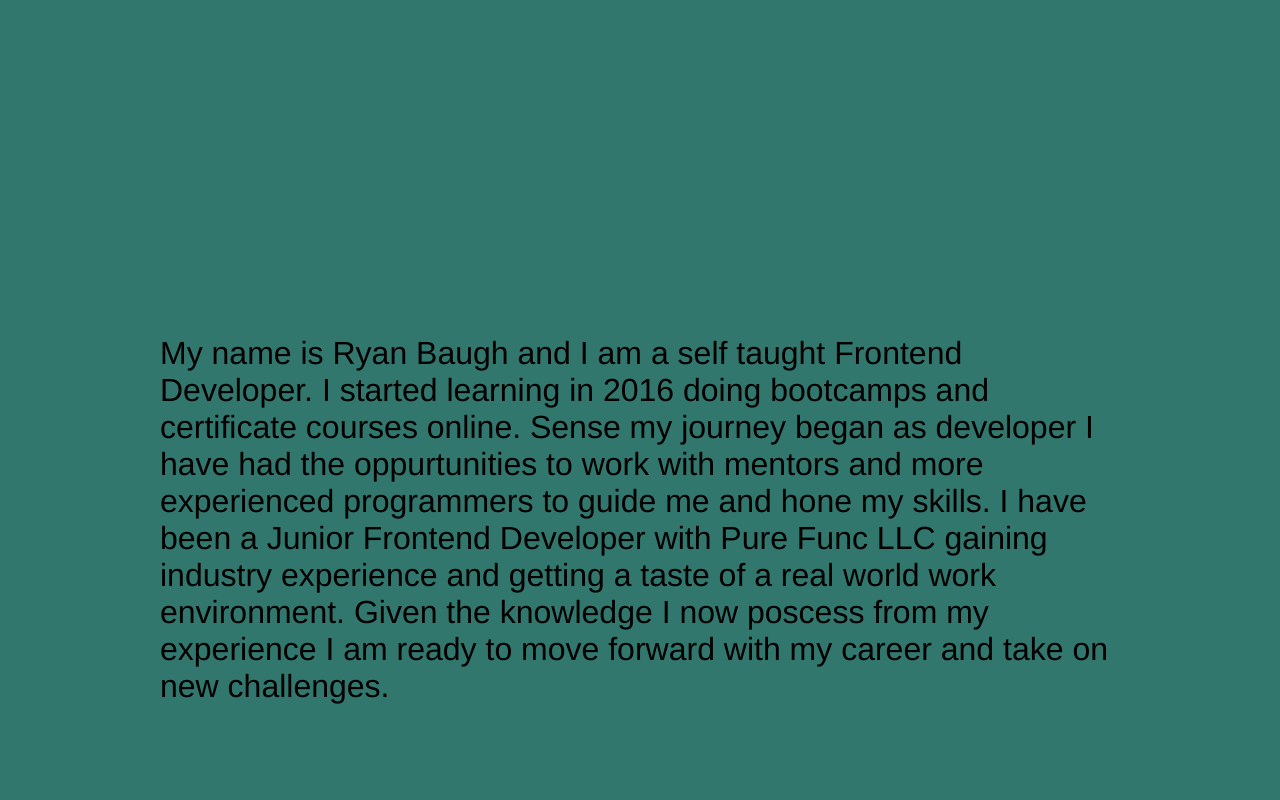
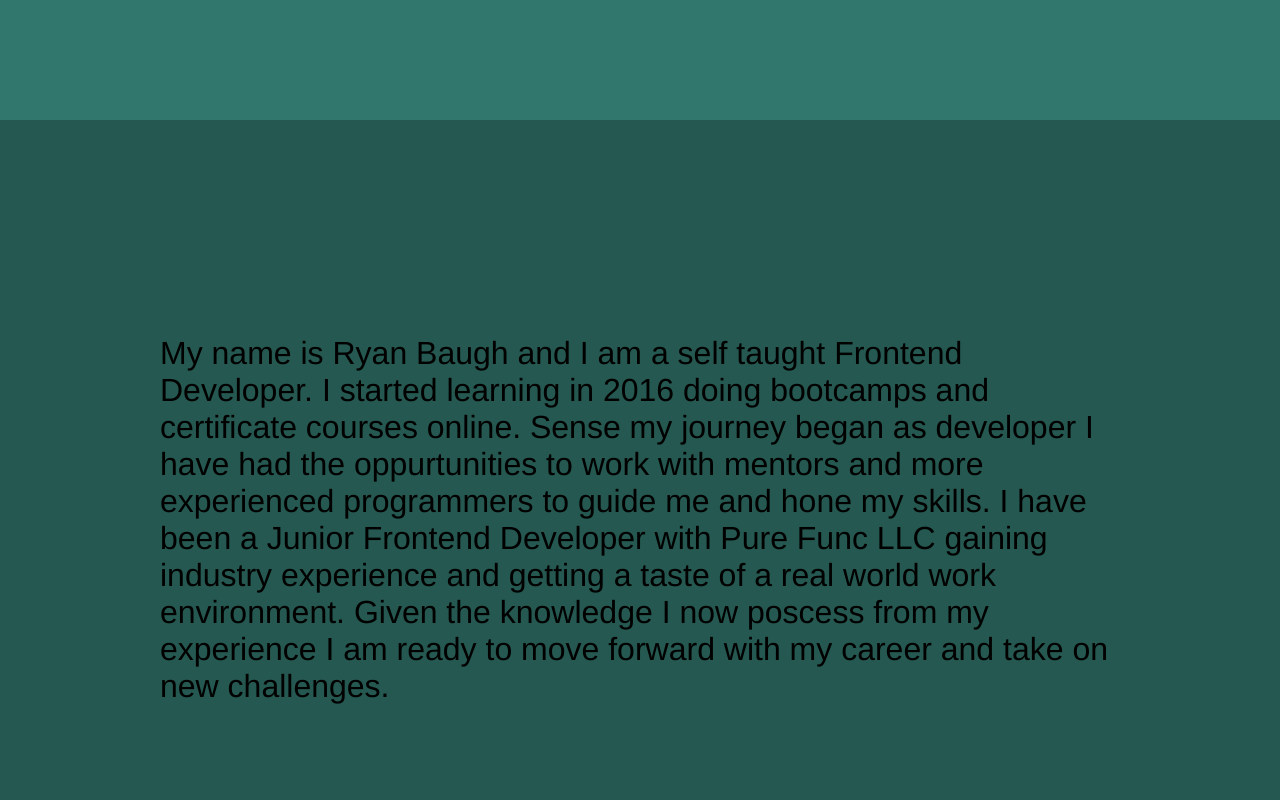
Before and after one commit to ManticoreDes/Portfolio, a plain HTML site: page index.html in a window 1280 px wide. Shown: the part 1480-2280 px from the top of the page. Drawn offline with Linux system fonts and the light colour scheme.

Commit message:
background color fix

```diff
--- a/index.css
+++ b/index.css
@@ -82,10 +82,6 @@ header.shrink {
 	color: white;
 }
 
-.light {
-	background-color: #32776d;
-}
-
 .info {
 	display: flex;
 	justify-content: space-around;
@@ -162,6 +158,10 @@ header.shrink {
 }
 
 .about {
+	background-color: #255850;
+}
+
+.about-text {
 	width: 75vw;
 	font-size: 2rem;
 }
--- a/index.html
+++ b/index.html
@@ -19,13 +19,18 @@
 			</div>
 		</header>
 		<!-- end header -->
+
+		<!-- banner section -->
 		<div class="section banner">
 			<div class="section-title">
 				<h3 class="second-title to-right show-on-scroll">Ryan Baugh</h3>
 				<h3 class="main-title to-left show-on-scroll">Frontend Developer</h3>
 			</div>
 		</div>
-		<div class="section light info" id="info">
+		<!-- end banner section -->
+
+		<!-- info section -->
+		<div class="section info" id="info">
 			<div class="cert to-right show-on-scroll">
 				<h3>Certificates</h3>
 				<p>Responsive Web Design</p>
@@ -39,8 +44,11 @@
 				<p>Photoshop, Image optemization</p>
 			</div>
 		</div>
-		<div class="section">
-			<div class="about to-top show-on-scroll">
+		<!-- end info section -->
+
+		<!-- about section -->
+		<div class="section about">
+			<div class="about-text to-top show-on-scroll">
 				<p>
 					My name is Ryan Baugh and I am a self taught Frontend Developer. I
 					started learning in 2016 doing bootcamps and certificate courses
@@ -54,6 +62,9 @@
 				</p>
 			</div>
 		</div>
+		<!-- end about section -->
+
+		<!-- portfolio section -->
 		<div class="portfolio" id="portfolio">
 			<div class="thumbnail to-top show-on-scroll">
 				<a href="https://grspprojects.com" target="_blank">
@@ -76,11 +87,16 @@
 				</a>
 			</div>
 		</div>
+		<!-- end portfolio section -->
+
+		<!-- footer section -->
 		<div class="footer" id="contact">
 			<h2>Contact</h2>
 			<p>RYAN.BAUGH9@GMAIL.COM</p>
 			<p>734.377.7453</p>
 		</div>
+		<!-- end footer section -->
+
 		<script src="./App.js"></script>
 	</body>
 </html>
```
